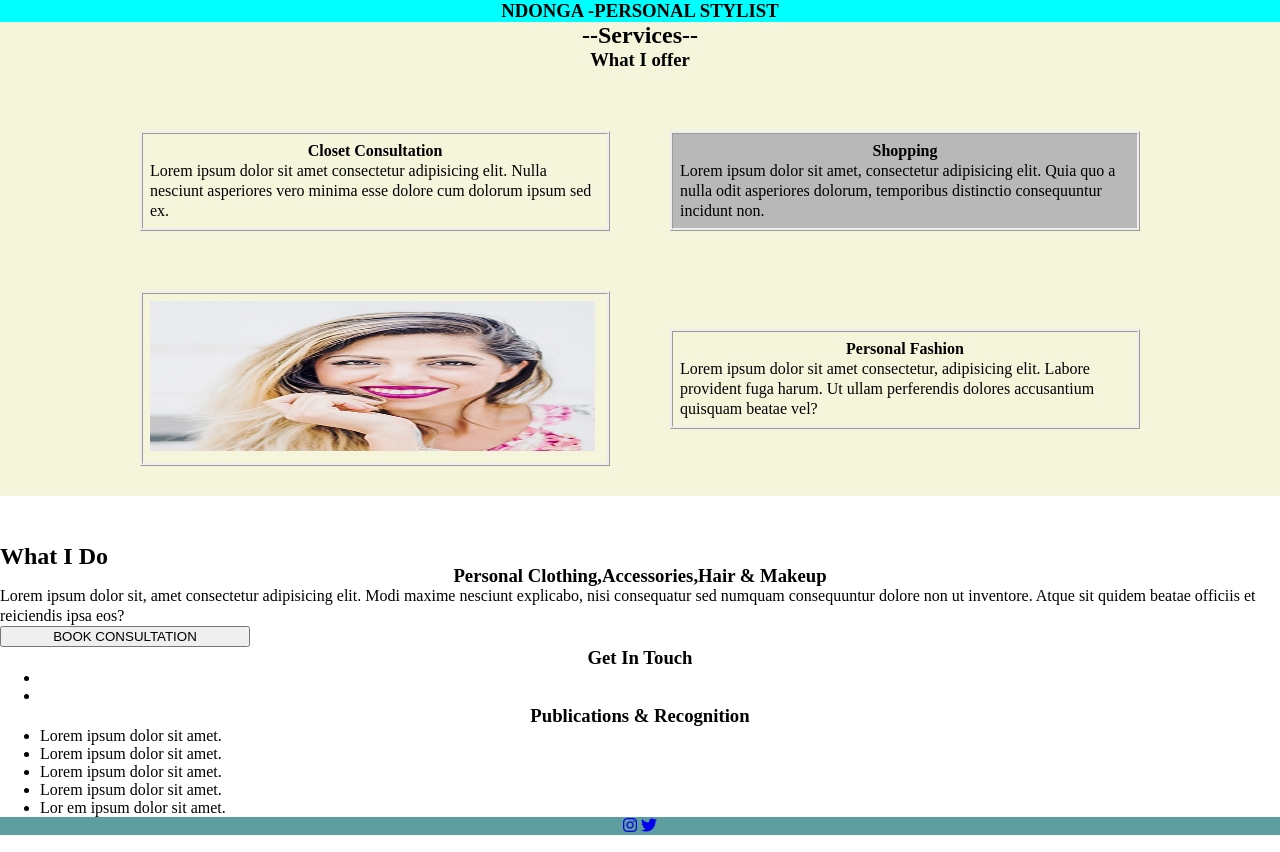
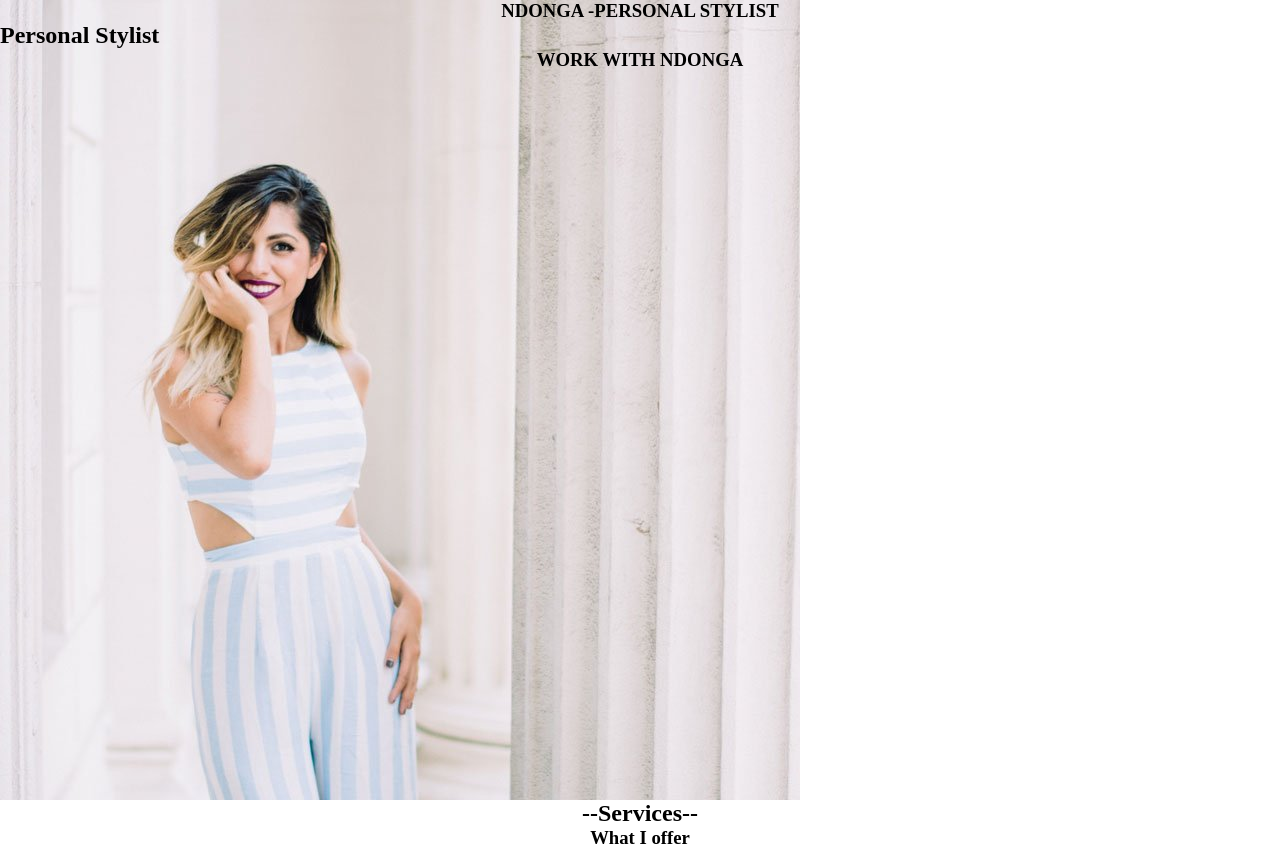
Before and after one commit to victor-murimi/Jasmine-s-Page, a plain HTML site: page index.html in a window 1280 px wide. Shown: the top 852 px of the page. Drawn offline with Linux system fonts and the light colour scheme.

Commit message:
second push

```diff
--- a/index.html
+++ b/index.html
@@ -14,6 +14,8 @@
     <nav class="logo">
         <!--logo-->
         <h3 id="logo-text">NDONGA -PERSONAL STYLIST</h3>
+        <h2>Personal Stylist</h2>
+        <h3>WORK WITH NDONGA</h3>
     </nav>
     <!--services-->
     <section class="sectionOne">
@@ -43,8 +45,9 @@
     </section>
     <!--What i do-->
     <section class="sectionTwo">
+        <div class="div">
         <div class="whatido">
-        <h2>What I Do</h2>
+        <h2>--What I Do--</h2>
         <h3>Personal Clothing,Accessories,Hair & Makeup</h3>
 
         <p>Lorem ipsum dolor sit, amet consectetur adipisicing elit. Modi maxime nesciunt explicabo, nisi consequatur sed numquam consequuntur dolore non ut inventore. Atque sit quidem beatae officiis et reiciendis ipsa eos?</p>
@@ -52,11 +55,12 @@
         <button style="width:250px ">BOOK CONSULTATION</button>
         </div>
 
+
         <div>
             <h3>Get In Touch</h3>
             <ul>
-                <li></li>
-                <li></li>
+                <li>0742978312</li>
+                <li>vmurimimwnaiki3@gmail.com</li>
             </ul>
         </div>
 
@@ -70,6 +74,7 @@
                 <li>Lor em ipsum dolor sit amet.</li>
             </ul>
         </div>
+        </div>
     </section>
     <!--footer section-->
     <footer>
--- a/main.css
+++ b/main.css
@@ -3,13 +3,14 @@
 
 }
 .logo {
-    background-color: aqua;
+    height: 100vh;
+    background-image:url(/images/personal_stylist_33.jpg) ;
+    background-repeat: no-repeat;
+    align-items: center;
+    padding: auto;
 }
 .sectionOne h2, h3 {
     text-align: center;
-}
-.sectionOne{
-    background-color: beige;
 }
 .sections {
     display: flex;
@@ -37,13 +38,16 @@
 .sections div h4 {
     text-align: center;
 }
+.sectionTwo{
+    text-align: center;
+}
 .whatido h2 h3{
     text-align: center;
 }
-.whatido {
+.div {
     display: flex;
     flex-direction: column;
-    line-height: 20px;
+    line-height: 30px;
     padding-top: 50px;
     flex-wrap: wrap;
 }
```
